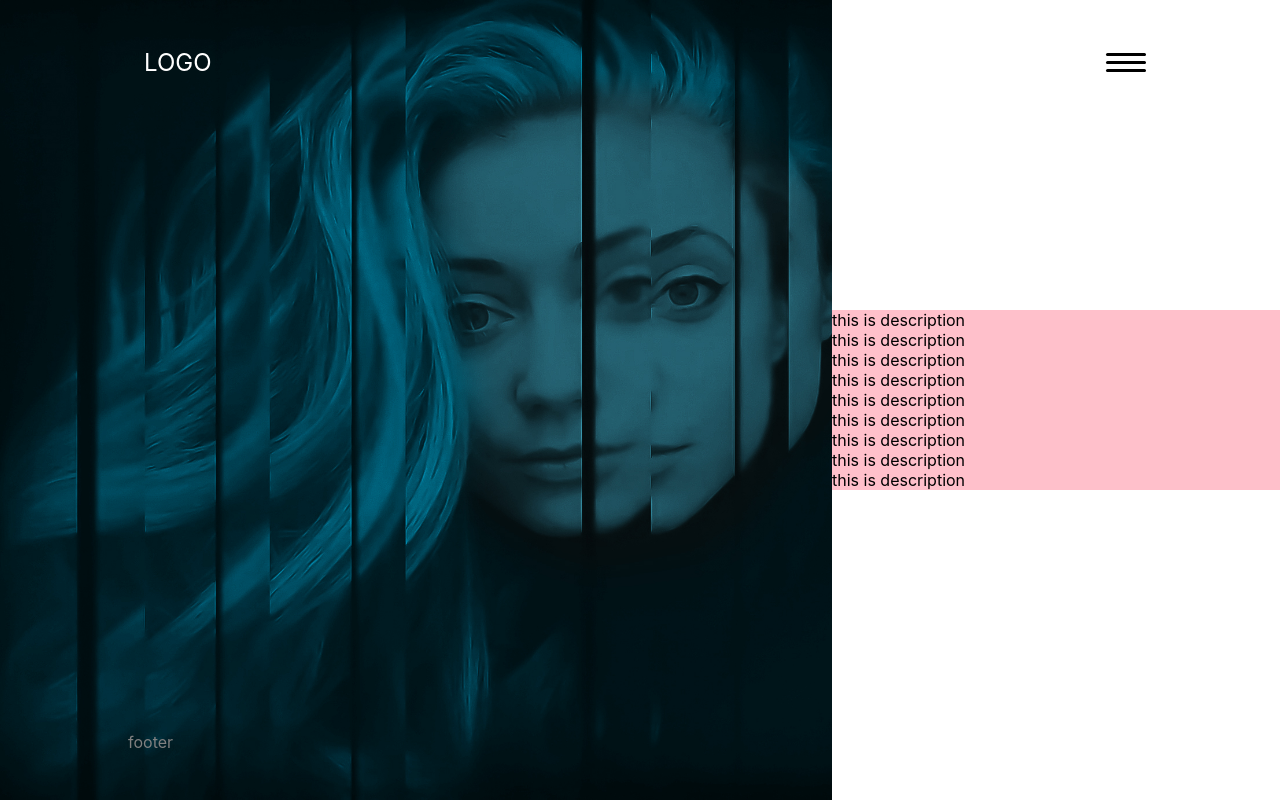
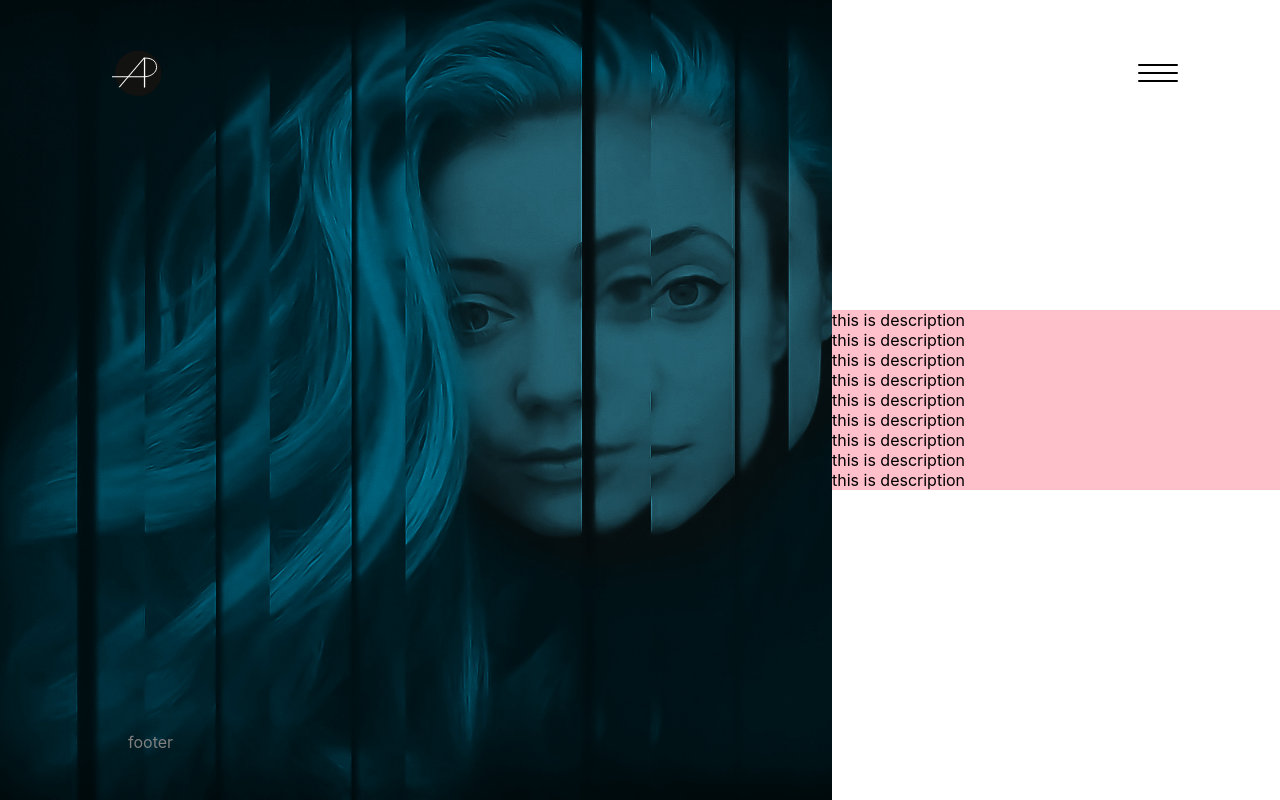
Before and after one commit to alexandra-pascal/my-portfolio, a React (Create React App) app: page / in a window 1280 px wide. Built offline with nearby package versions, Linux system fonts and the light colour scheme.

Commit message:
add logo

```diff
--- a/src/components/Toolbar/Toolbar.css
+++ b/src/components/Toolbar/Toolbar.css
@@ -7,7 +7,7 @@
   padding: 2rem 0;
 }
 .toolbar__navigation {
-  width: 80%;
+  width: 85%;
   margin: auto;
   height: 100%;
   display: flex;
@@ -15,10 +15,9 @@
   align-items: center;
   padding: 0 1rem;
 }
-.toolbar__logo a {
-  color: white;
-  text-decoration: none;
-  font-size: 1.5rem;
+.toolbar__logo {
+  width: 50px;
+  height: 50px;
 }
 @media (min-width: 700px) {
   .toolbar {
--- a/src/components/Toolbar/Toolbar.js
+++ b/src/components/Toolbar/Toolbar.js
@@ -1,5 +1,6 @@
 import React from "react";
 import DrawerToggleButton from "./../SideDrawer/DrawerToggleButton";
+import Logo from "./../../img/logo.svg";
 import "./Toolbar.css";
 
 export default function Toolbar(props) {
@@ -7,7 +8,9 @@ export default function Toolbar(props) {
     <header className="toolbar">
       <nav className="toolbar__navigation">
         <div className="toolbar__logo">
-          <a href="/">LOGO</a>
+          <a href="/">
+            <img src={Logo} alt="logo"/>
+          </a>
         </div>
         <div>
           <DrawerToggleButton click={props.drawerClickHandler}/>
```
Also changed, not shown: src/img/logo.svg (added).
